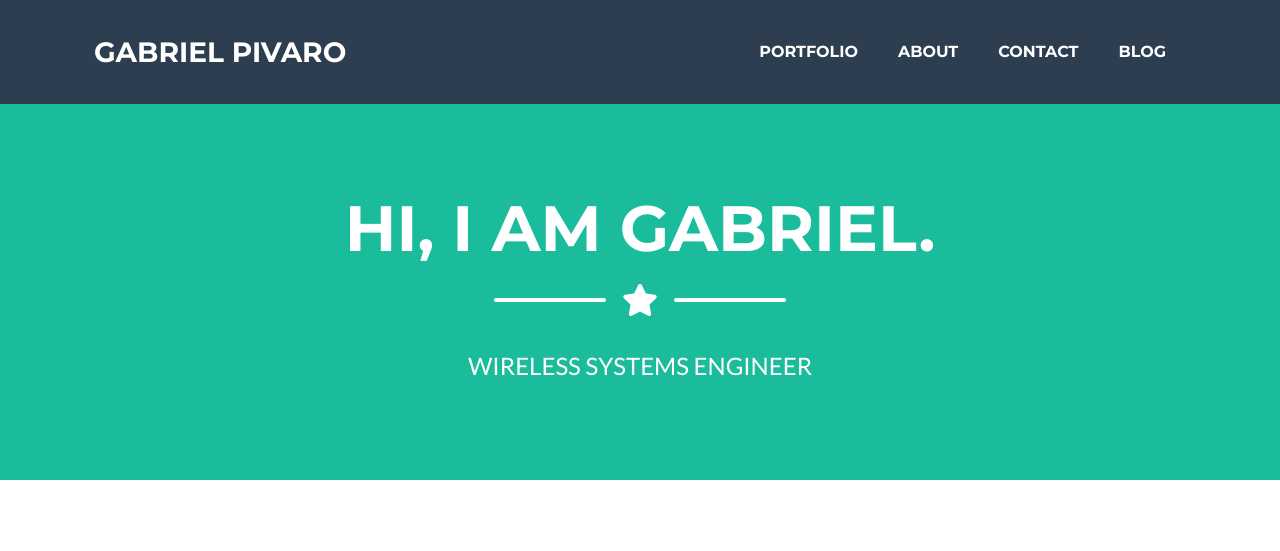
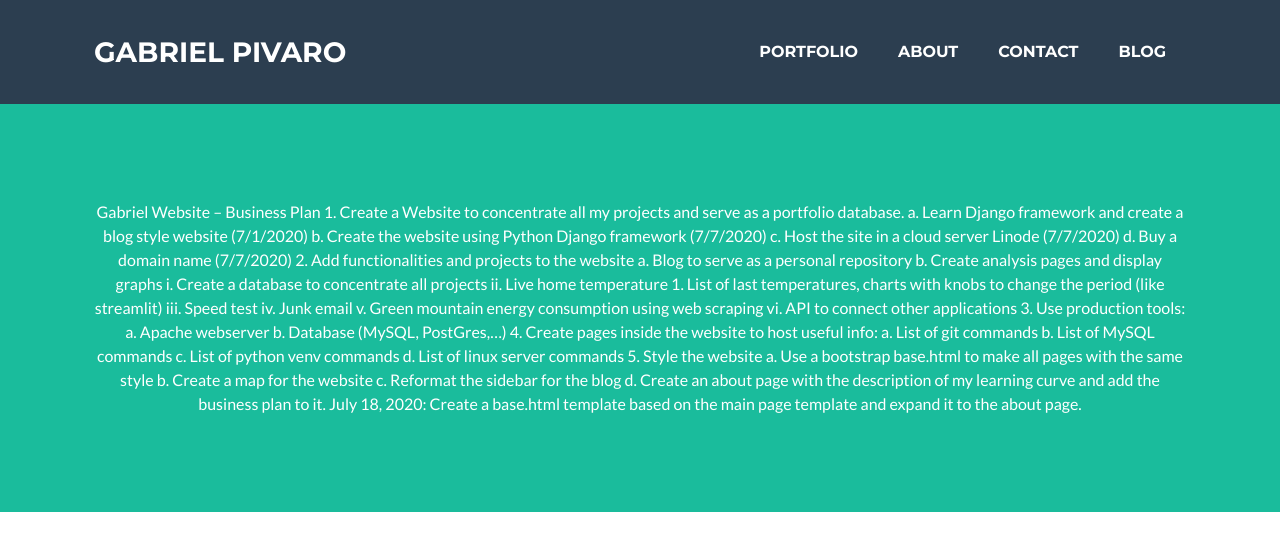
Before and after one commit to gpivaro/django_project, a Django app: page /index/ in a window 1280 px wide. Shown: the top 551 px of the page. Run offline with Django 3.2, Linux system fonts and the light colour scheme; parts of the project's set-up code (start-up, migrations or seed data) failed here and were passed over; some libraries are stand-ins or nearby versions.

Commit message:
Added /git, /index

```diff
--- a/resumesite/templates/resumesite/index.html
+++ b/resumesite/templates/resumesite/index.html
@@ -5,16 +5,40 @@
 <header class="masthead bg-primary text-white text-center">
     <div class="container d-flex align-items-center flex-column">
 
-        <!-- Masthead Heading-->
-        <h3 class="masthead-heading text-uppercase mb-0">Hi, I am Gabriel.</h3>
-        <!-- Icon Divider-->
-        <div class="divider-custom divider-light">
-            <div class="divider-custom-line"></div>
-            <div class="divider-custom-icon"><i class="fas fa-star"></i></div>
-            <div class="divider-custom-line"></div>
-        </div>
-        <!-- Masthead Subheading-->
-        <p class="masthead-subheading font-weight-light mb-0">WIRELESS SYSTEMS ENGINEER</p>
+        Gabriel Website – Business Plan
+        1. Create a Website to concentrate all my projects and serve as a portfolio database.
+        a. Learn Django framework and create a blog style website (7/1/2020)
+        b. Create the website using Python Django framework (7/7/2020)
+        c. Host the site in a cloud server Linode (7/7/2020)
+        d. Buy a domain name (7/7/2020)
+        2. Add functionalities and projects to the website
+        a. Blog to serve as a personal repository
+        b. Create analysis pages and display graphs
+        i. Create a database to concentrate all projects
+        ii. Live home temperature
+        1. List of last temperatures, charts with knobs to change the period (like streamlit)
+        iii. Speed test
+        iv. Junk email
+        v. Green mountain energy consumption using web scraping
+        vi. API to connect other applications
+        3. Use production tools:
+        a. Apache webserver
+        b. Database (MySQL, PostGres,…)
+        4. Create pages inside the website to host useful info:
+        a. List of git commands
+        b. List of MySQL commands
+        c. List of python venv commands
+        d. List of linux server commands
+        5. Style the website
+        a. Use a bootstrap base.html to make all pages with the same style
+        b. Create a map for the website
+        c. Reformat the sidebar for the blog
+        d. Create an about page with the description of my learning curve and add the business plan to it.
+
+
+
+        July 18, 2020: Create a base.html template based on the main page template and expand it to the about page.
+
     </div>
 </header>
 
```
